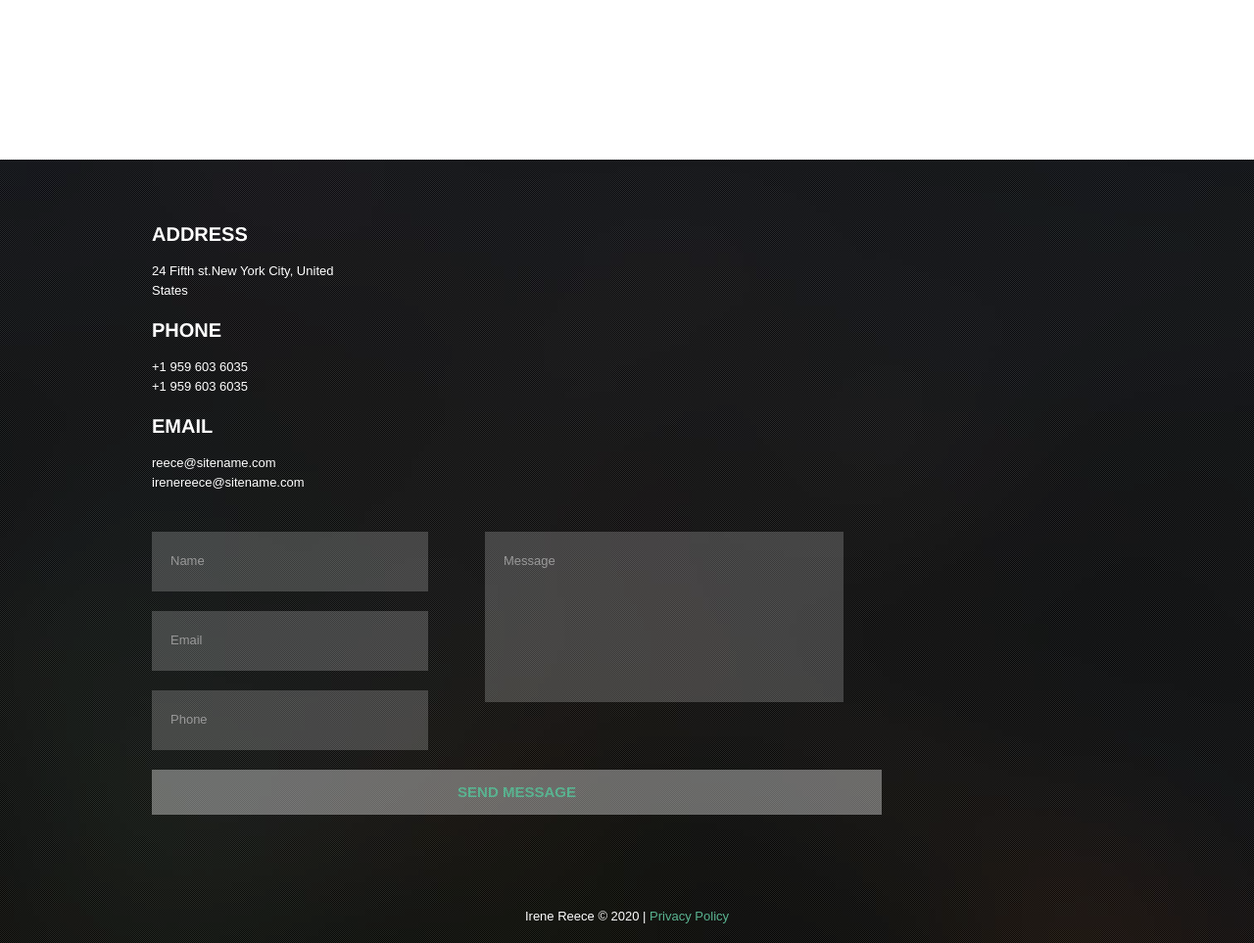
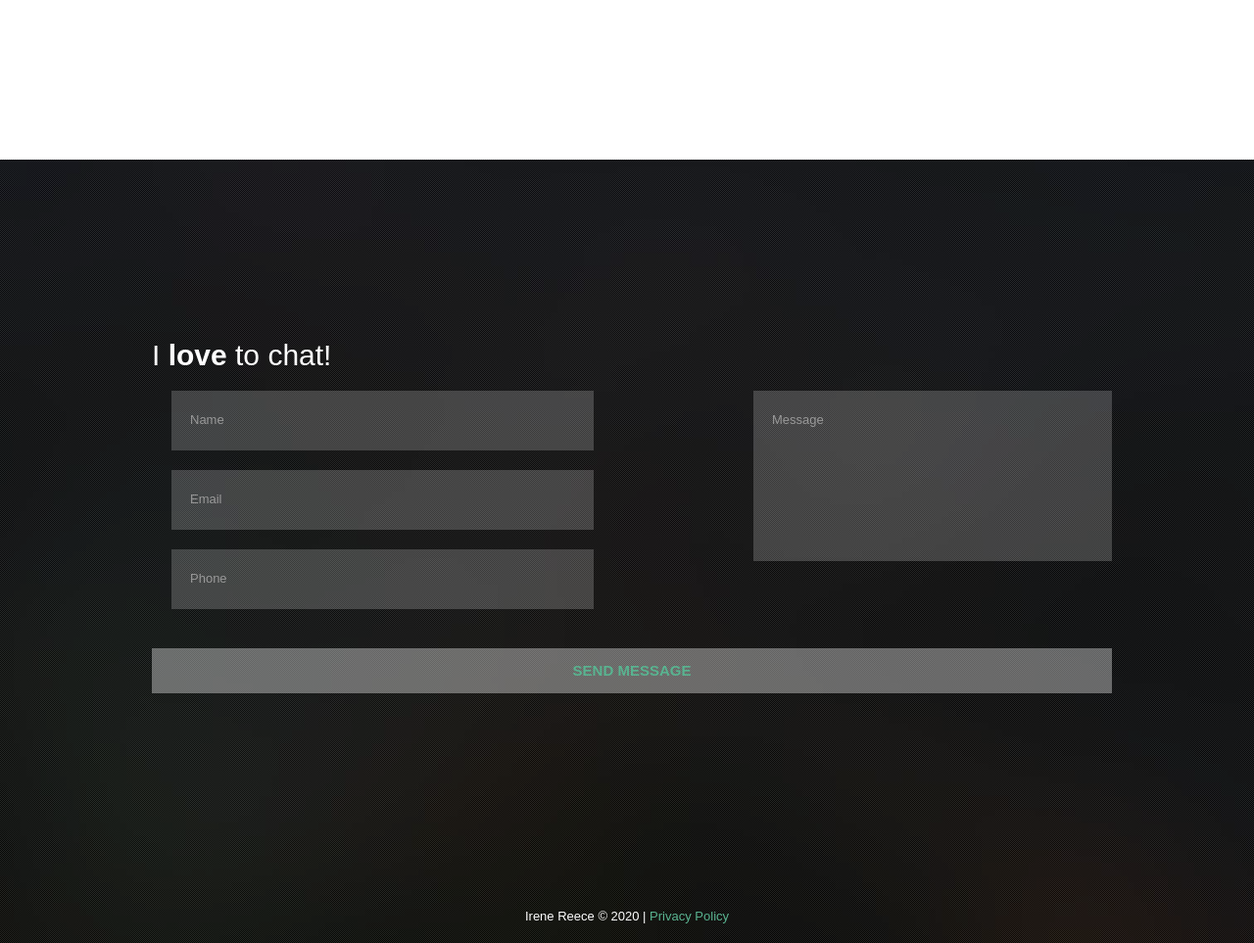
Before and after one commit to jeneisen/si_portfolio, a PHP site: page / in a window 1280 px wide. Shown: the part 4764-5727 px from the top of the page at 98% size. Run offline with PHP 8.4, Linux system fonts and the light colour scheme; some libraries are stand-ins or nearby versions; some web fonts are replaced.

Commit message:
form alignment

```diff
--- a/css/style.css
+++ b/css/style.css
@@ -588,10 +588,13 @@ section#portfolio {
 	position:relative;
 	z-index:1;
 }
-#contact h4 {
-	margin-bottom:18px;
-	color:#fff;
+.hi {
+	font-size: 30px;
 }
+
+#flright {
+    float: right;
+  }
 .contact_info {padding-right:20px;
 }
 .contact_info a {color:#fff;
@@ -627,7 +630,6 @@ textarea {
 	overflow:hidden;
 	resize: none;
 	margin-bottom:18px;
-	margin-left:20px;
 	width:366px;
 }
 textarea,
@@ -941,7 +943,7 @@ input[type="color"]:focus {
 
 	#ajax-contact-form .fleft {width:310px;}
 
-	#contact textarea, #contact input[type="text"] {width:272px;}
+	#contact textarea, #contact input[type="text"] {width:100%;}
 
 
 
--- a/index.html
+++ b/index.html
@@ -420,31 +420,25 @@
         <section id="contact">
 			<div class="container">
 				<div class="row">
-					<div class="span3 left_effect">
-						<div class="contact_info">
-							<h4>Address</h4>
-							<p>24 Fifth st.New York City, United States</p>
-							<h4>Phone</h4>
-							<p>+1 959 603 6035</br>+1 959 603 6035</p>
-							<h4>Email</h4>
-							<p><a href="mailto:reece@sitename.com" alt="">reece@sitename.com</a></br>
-							<a href="mailto:irenereece@sitename.com" alt="">irenereece@sitename.com</a></p>
-						</div>
+					<div class="span6">
+						<span class="hi">I <b>love</b> to chat!</span>
 					</div>
 
 					<!-- contact form -->
-					<div class="span9 contact_form">
+					<div class="span12 contact_form">
 						<div id="note"></div>
 						<div id="fields">
 							<form id="ajax-contact-form" action="">
-								<div class="fleft left_effect">
+								<div class="span6">
 									<input class="input_wt" type="text" name="name" value="Name" onFocus="if (this.value == 'Name') this.value = '';" onBlur="if (this.value == '') this.value = 'Name';" />
 									<input class="input_wt" type="text" name="email" value="Email" onFocus="if (this.value == 'Email') this.value = '';" onBlur="if (this.value == '') this.value = 'Email';" />
 									<input class="input_wt" type="text" name="phone" value="Phone" onFocus="if (this.value == 'Phone') this.value = '';" onBlur="if (this.value == '') this.value = 'Phone';" />
 								</div>
-								<textarea class="input_wt left_effect" name="message" id="message" onFocus="if (this.value == 'Message') this.value = '';" onBlur="if (this.value == '') this.value = 'Message';">Message</textarea>
+
+								<textarea id = "flright" class="input_wt" name="message" id="message" onFocus="if (this.value == 'Message') this.value = '';" onBlur="if (this.value == '') this.value = 'Message';">Message</textarea>
+
 								<div class="clear"></div>
-								<input type="submit" class="contact_btn left_effect" value="send message" />
+								<input type="submit" class="contact_btn" value="send message" />
 								<div class="clear"></div>
 							</form>
 						</div>
```
